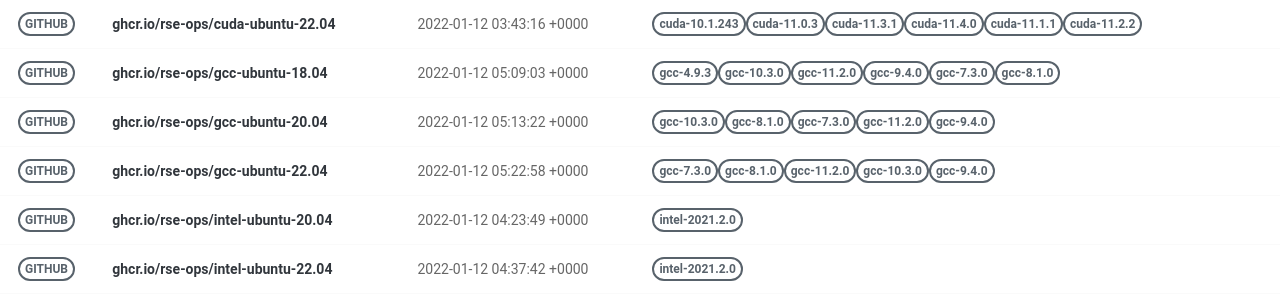
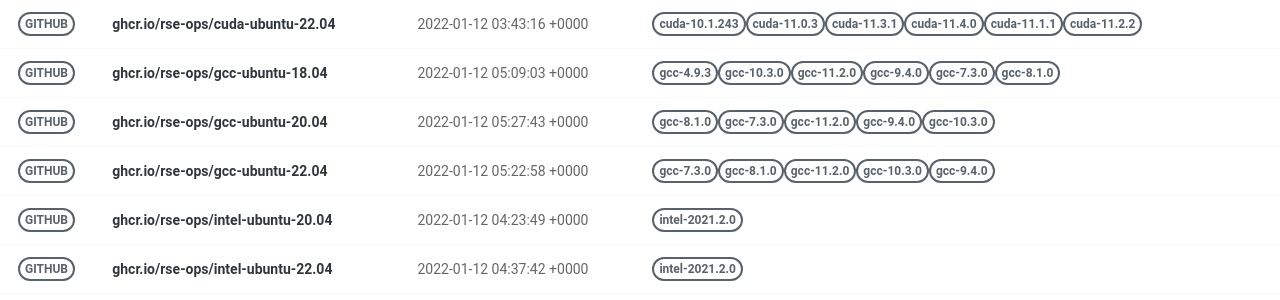
Before and after one commit to rse-ops/docker-images, a Jekyll site: the page built from pages/index.md, in a window 1280 px wide. Shown: the part 326-626 px from the top of the page. Built offline with Jekyll 4.4.1, drawn with Linux system fonts in a browser that asks for light colours; nearby versions of some CDN libraries.

Commit message:
Automated push to update library 2022-01-12

```diff
--- a/_library/ghcr.io-rse-ops-gcc-ubuntu-20.04.md
+++ b/_library/ghcr.io-rse-ops-gcc-ubuntu-20.04.md
@@ -1,14 +1,11 @@
 ---
 layout: container
 name: ghcr.io/rse-ops/gcc-ubuntu-20.04
-updated_at: 2022-01-12 05:13:22.586102
+updated_at: 2022-01-12 05:27:43.691726
 
 
 container_url: https://github.com/orgs/rse-ops/packages/container/package/gcc-ubuntu-20.04
 versions:
- - tag: gcc-10.3.0
-   dockerfile: https://github.com/rse-ops/docker-images/blob/main/ubuntu/gcc/Dockerfile
-   manifest: https://crane.ggcr.dev/manifest/ghcr.io/rse-ops/gcc-ubuntu-20.04:gcc-10.3.0
  - tag: gcc-8.1.0
    dockerfile: https://github.com/rse-ops/docker-images/blob/main/ubuntu/gcc/Dockerfile
    manifest: https://crane.ggcr.dev/manifest/ghcr.io/rse-ops/gcc-ubuntu-20.04:gcc-8.1.0
```
Also changed, not shown: other parts of _library/ghcr.io-rse-ops-gcc-ubuntu-20.04.md (+3 -0 lines).
